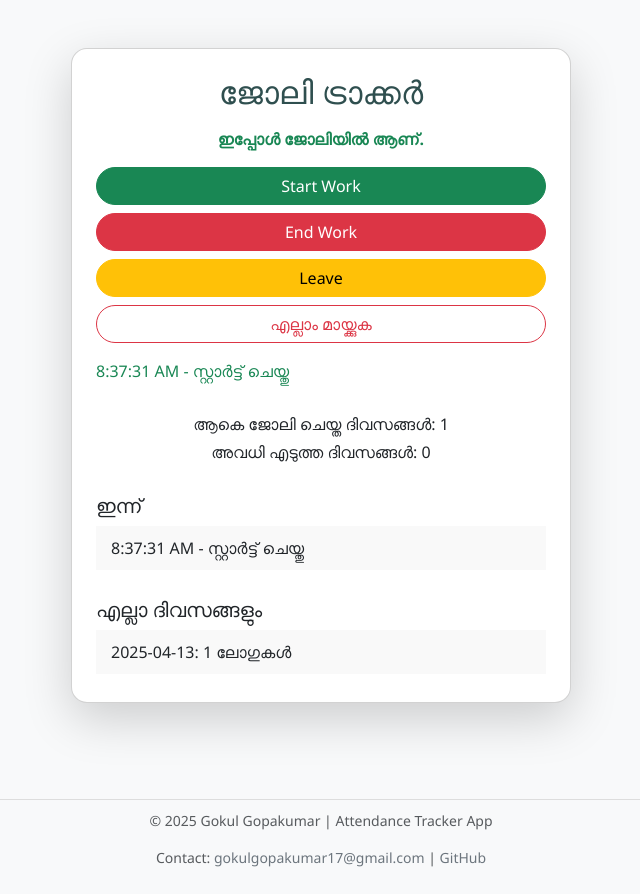
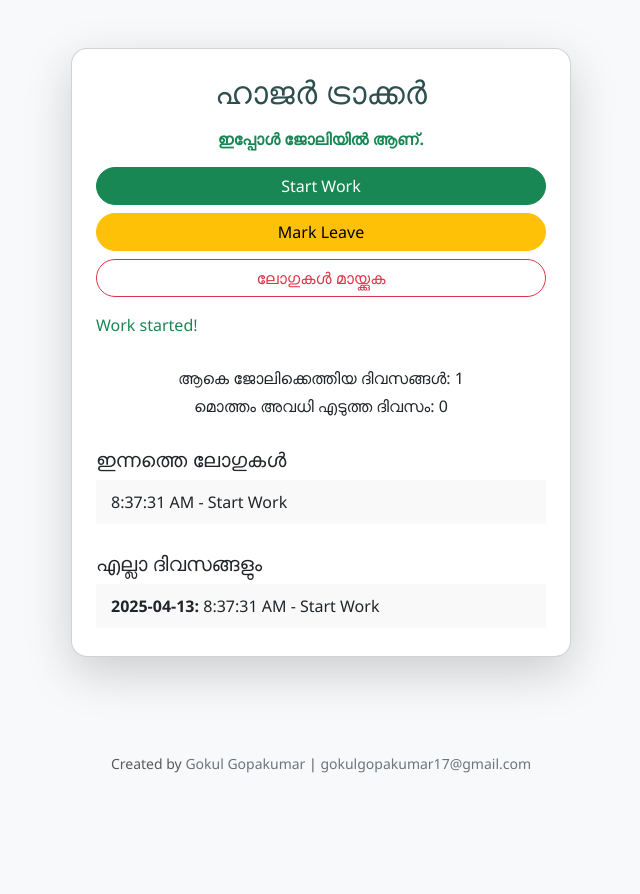
Before and after one commit to gokulg17/AttendanceTracker, a plain HTML site: page index.html in a window 1280 px wide. Both pictures are taken after a click on the button "Start Work". Shown: the whole page, without its empty margins (319-959 px from the left). After the commit the page ends 800 px from the top, so only its background shows below. Drawn offline with nearby package versions, Linux system fonts and the light colour scheme.

Commit message:
Add files via upload

```diff
--- a/index.html
+++ b/index.html
@@ -3,32 +3,31 @@
 <head>
   <meta charset="UTF-8" />
   <meta name="viewport" content="width=device-width, initial-scale=1" />
-  <title>ജോലി ട്രാക്കർ</title>
-  <link rel="stylesheet" href="https://cdn.jsdelivr.net/npm/bootstrap@5.3.3/dist/css/bootstrap.min.css" />
+  <title>ഹാജർ ട്രാക്കർ</title>
+  <link href="https://cdn.jsdelivr.net/npm/bootstrap@5.3.3/dist/css/bootstrap.min.css" rel="stylesheet" />
   <link rel="stylesheet" href="style.css" />
 </head>
 <body class="bg-light">
   <div class="container py-5">
     <div class="card shadow-lg p-4 rounded-4 mx-auto" style="max-width: 500px;">
-      <h2 class="text-center mb-3">ജോലി ട്രാക്കർ</h2>
+      <h2 class="text-center mb-3">ഹാജർ ട്രാക്കർ</h2>
       <p id="status" class="fw-semibold text-center text-success"></p>
 
       <div class="d-grid gap-2 mb-3">
-        <button class="btn btn-success rounded-pill" onclick="logAction('Start Work')">Start Work</button>
-        <button class="btn btn-danger rounded-pill" onclick="logAction('End Work')">End Work</button>
-        <button class="btn btn-warning rounded-pill" onclick="logAction('Emergency Leave')">Leave</button>
-        <button class="btn btn-outline-danger rounded-pill" onclick="clearLogs()">എല്ലാം മായ്ക്കുക</button>
+        <button class="btn btn-success rounded-pill" onclick="startWork()">Start Work</button>
+        <button class="btn btn-warning rounded-pill" onclick="markLeave()">Mark Leave</button>
+        <button class="btn btn-outline-danger rounded-pill" onclick="clearLogs()">ലോഗുകൾ മായ്ക്കുക</button>
       </div>
 
       <p class="text-success text-center" id="message"></p>
 
       <div class="mt-3 text-center">
-        <h6>ആകെ ജോലി ചെയ്ത ദിവസങ്ങൾ: <span id="totalDays">0</span></h6>
-        <h6>അവധി എടുത്ത ദിവസങ്ങൾ: <span id="totalLeaves">0</span></h6>
+        <h6>ആകെ ജോലിക്കെത്തിയ ദിവസങ്ങൾ: <span id="totalDays">0</span></h6>
+        <h6>മൊത്തം അവധി എടുത്ത ദിവസം: <span id="totalLeaves">0</span></h6>
       </div>
 
       <div class="mt-4">
-        <h5>ഇന്ന്</h5>
+        <h5>ഇന്നത്തെ ലോഗുകൾ</h5>
         <ul class="list-group list-group-flush" id="todayLog"></ul>
       </div>
 
@@ -39,18 +38,11 @@
     </div>
   </div>
 
+  <footer class="text-center mt-5 text-muted small">
+    Created by <a href="https://github.com/gokulg17" target="_blank">Gokul Gopakumar</a> |
+    <a href="mailto:gokulgopakumar17@gmail.com">gokulgopakumar17@gmail.com</a>
+  </footer>
+
   <script src="script.js"></script>
-  <footer class="text-center mt-5 text-muted small">
-  <p>&copy; <span id="year"></span> Gokul Gopakumar | Attendance Tracker App</p>
-  <p>
-    Contact: <a href="mailto:gokulgopakumar17@gmail.com">gokulgopakumar17@gmail.com</a> |
-    <a href="https://github.com/gokulg17" target="_blank">GitHub</a>
-  </p>
-</footer>
-
-<script>
-  // Set current year in footer
-  document.getElementById("year").textContent = new Date().getFullYear();
-</script>
 </body>
 </html>
--- a/script.js
+++ b/script.js
@@ -1,6 +1,5 @@
 function getTodayKey() {
-  const today = new Date();
-  return today.toISOString().split('T')[0];
+  return new Date().toISOString().split('T')[0];
 }
 
 function getLogs() {
@@ -11,56 +10,6 @@ function saveLogs(logs) {
   localStorage.setItem("attendanceLogs", JSON.stringify(logs));
 }
 
-function logAction(action) {
-  const logs = getLogs();
-  const todayKey = getTodayKey();
-  logs[todayKey] = logs[todayKey] || [];
-
-  const todayLogs = logs[todayKey];
-
-  if (action === "Start Work" && todayLogs.find(log => log.action === "Start Work")) {
-    showMessage("ഇന്ന് ഇതിനകം സ്റ്റാർട്ട് ചെയ്‌തു!", "danger");
-    return;
-  }
-
-  if (action === "End Work") {
-    if (!todayLogs.find(log => log.action === "Start Work")) {
-      showMessage("ആദ്യം സ്റ്റാർട്ട് ചെയ്യണം!", "danger");
-      return;
-    }
-    if (todayLogs.find(log => log.action === "End Work")) {
-      showMessage("ഇന്ന് ഇതിനകം എന്റ് ചെയ്‌തു!", "danger");
-      return;
-    }
-  }
-
-  if (action === "Emergency Leave" && todayLogs.find(log => log.action === "Emergency Leave")) {
-    showMessage("ഇന്ന് ഇതിനകം അവധി എടുത്തു!", "danger");
-    return;
-  }
-
-  const now = new Date();
-  todayLogs.push({
-    action,
-    time: now.toLocaleTimeString()
-  });
-
-  logs[todayKey] = todayLogs;
-  saveLogs(logs);
-
-  const actionMap = {
-    "Start Work": "സ്റ്റാർട്ട് ചെയ്തു",
-    "End Work": "എന്റ് ചെയ്തു",
-    "Emergency Leave": "അവധിയിലായി"
-  };
-
-  showMessage(`${now.toLocaleTimeString()} - ${actionMap[action]}`, "success");
-  updateStatus();
-  renderTodayLog();
-  renderAllDays();
-  updateSummary();
-}
-
 function showMessage(msg, type) {
   const el = document.getElementById("message");
   el.innerText = msg;
@@ -68,110 +17,110 @@ function showMessage(msg, type) {
   setTimeout(() => el.innerText = "", 4000);
 }
 
-function updateStatus() {
+function startWork() {
   const logs = getLogs();
-  const todayKey = getTodayKey();
-  const todayLogs = logs[todayKey] || [];
-  const status = document.getElementById("status");
+  const today = getTodayKey();
+  if (logs._started) {
+    showMessage("Already started work!", "danger");
+    return;
+  }
+  logs._started = true;
+  logs[today] = logs[today] || [];
+  logs[today].push({ action: "Start Work", time: new Date().toLocaleTimeString() });
+  saveLogs(logs);
+  showMessage("Work started!", "success");
+  update();
+}
 
-  const started = todayLogs.find(log => log.action === "Start Work");
-  const ended = todayLogs.find(log => log.action === "End Work");
+function markLeave() {
+  const logs = getLogs();
+  const today = getTodayKey();
+  logs[today] = [{ action: "Leave", time: new Date().toLocaleTimeString() }];
+  saveLogs(logs);
+  showMessage("Leave marked for today", "warning");
+  update();
+}
 
-  if (started && !ended) {
-    status.innerText = "ഇപ്പോൾ ജോലിയിൽ ആണ്.";
-    status.classList.add("text-success");
-  } else if (started && ended) {
-    status.innerText = "ഇന്ന് ജോലി അവസാനിച്ചു.";
-    status.classList.remove("text-success");
-  } else {
-    status.innerText = "ഇന്ന് ജോലി ആരംഭിച്ചിട്ടില്ല.";
-    status.classList.remove("text-success");
+function clearLogs() {
+  if (confirm("ലോഗുകൾ മായ്ക്കണോ?")) {
+    localStorage.removeItem("attendanceLogs");
+    update();
+    showMessage("എല്ലാ ലോഗുകളും മായ്ച്ചു.", "danger");
   }
 }
 
-function renderTodayLog() {
+function update() {
   const logs = getLogs();
-  const todayKey = getTodayKey();
-  const todayLogs = logs[todayKey] || [];
-  const list = document.getElementById("todayLog");
-  list.innerHTML = "";
+  const today = getTodayKey();
+  const todayLog = logs[today] || [];
 
-  const actionText = {
-    "Start Work": "സ്റ്റാർട്ട് ചെയ്തു",
-    "End Work": "എന്റ് ചെയ്തു",
-    "Emergency Leave": "അവധിയിലായി"
-  };
+  // Handle missed End Work entries for previous days
+  Object.keys(logs).forEach(date => {
+    if (date === "_started") return;
+    const entries = logs[date];
+    const hasStart = entries.some(e => e.action === "Start Work");
+    const hasEnd = entries.some(e => e.action === "End Work");
+    const isLeave = entries.some(e => e.action === "Leave");
+    if (hasStart && !hasEnd && !isLeave && date !== today) {
+      entries.push({ action: "End Work", time: "23:59:59" });
+    }
+  });
 
-  todayLogs.forEach(log => {
+  saveLogs(logs);
+
+  // Update status
+  const status = document.getElementById("status");
+  const started = todayLog.find(e => e.action === "Start Work");
+  const ended = todayLog.find(e => e.action === "End Work");
+  const isLeave = todayLog.find(e => e.action === "Leave");
+
+  if (isLeave) {
+    status.innerText = "ഇന്ന് അവധി.";
+    status.className = "text-warning text-center fw-semibold";
+  } else if (started && !ended) {
+    status.innerText = "ഇപ്പോൾ ജോലിയിൽ ആണ്.";
+    status.className = "text-success text-center fw-semibold";
+  } else if (started && ended) {
+    status.innerText = "ഇന്ന് ജോലി അവസാനിച്ചു.";
+    status.className = "text-muted text-center fw-semibold";
+  } else {
+    status.innerText = "ജോലി ആരംഭിച്ചില്ല.";
+    status.className = "text-danger text-center fw-semibold";
+  }
+
+  // Render today's log
+  const todayList = document.getElementById("todayLog");
+  todayList.innerHTML = "";
+  todayLog.forEach(log => {
     const li = document.createElement("li");
     li.className = "list-group-item";
-    li.textContent = `${log.time} - ${actionText[log.action]}`;
-    list.appendChild(li);
+    li.textContent = `${log.time} - ${log.action}`;
+    todayList.appendChild(li);
   });
+
+  // Render all days log
+  const allList = document.getElementById("allDaysLog");
+  allList.innerHTML = "";
+
+  let totalDays = 0;
+  let totalLeaves = 0;
+
+  Object.keys(logs).sort().forEach(date => {
+    if (date === "_started") return;
+    const dayLogs = logs[date];
+    const isLeave = dayLogs.find(log => log.action === "Leave");
+    const hasWork = dayLogs.find(log => log.action === "Start Work");
+    if (hasWork) totalDays++;
+    if (isLeave) totalLeaves++;
+
+    const li = document.createElement("li");
+    li.className = "list-group-item";
+    li.innerHTML = `<strong>${date}:</strong> ${dayLogs.map(log => `${log.time} - ${log.action}`).join(', ')}`;
+    allList.appendChild(li);
+  });
+
+  document.getElementById("totalDays").innerText = totalDays;
+  document.getElementById("totalLeaves").innerText = totalLeaves;
 }
 
-function renderAllDays() {
-  const logs = getLogs();
-  const dates = Object.keys(logs).sort();
-  const list = document.getElementById("allDaysLog");
-  list.innerHTML = "";
-
-  dates.forEach(date => {
-    const li = document.createElement("li");
-    li.className = "list-group-item";
-    li.textContent = `${date}: ${logs[date].length} ലോഗുകൾ`;
-    list.appendChild(li);
-  });
-}
-
-function updateSummary() {
-  const logs = getLogs();
-  let workDays = 0;
-  let leaveDays = 0;
-
-  Object.values(logs).forEach(entries => {
-    const hasStart = entries.some(e => e.action === "Start Work");
-    const hasLeave = entries.some(e => e.action === "Emergency Leave");
-    if (hasLeave) leaveDays++;
-    else if (hasStart) workDays++;
-  });
-
-  document.getElementById("totalDays").textContent = workDays;
-  document.getElementById("totalLeaves").textContent = leaveDays;
-}
-
-function clearLogs() {
-  if (confirm("എല്ലാം മായ്ക്കണോ?")) {
-    localStorage.removeItem("attendanceLogs");
-    updateStatus();
-    renderTodayLog();
-    renderAllDays();
-    updateSummary();
-    showMessage("എല്ലാം മായ്ച്ചു.", "danger");
-  }
-}
-
-function autoEndWorkIfMissed() {
-  const logs = getLogs();
-  const todayKey = getTodayKey();
-  const todayLogs = logs[todayKey] || [];
-
-  const hasStart = todayLogs.find(log => log.action === "Start Work");
-  const hasEnd = todayLogs.find(log => log.action === "End Work");
-
-  if (hasStart && !hasEnd) {
-    todayLogs.push({
-      action: "End Work",
-      time: "00:00:00"
-    });
-    logs[todayKey] = todayLogs;
-    saveLogs(logs);
-    showMessage("മിഡ്നൈറ്റിൽ ജോലി അവസാനിച്ചു (ഓട്ടോമാറ്റിക്).", "warning");
-  }
-}
-
-autoEndWorkIfMissed();
-updateStatus();
-renderTodayLog();
-renderAllDays();
-updateSummary();
+update();
--- a/style.css
+++ b/style.css
@@ -20,14 +20,6 @@ button {
   padding: 10px 15px;
 }
 
-footer {
-  padding: 10px 0;
-  border-top: 1px solid #ddd;
-  margin-top: 40px;
-  color: #6c757d;
-  font-size: 0.9rem;
-}
-
 footer a {
   color: #6c757d;
   text-decoration: none;
@@ -35,5 +27,4 @@ footer a {
 
 footer a:hover {
   text-decoration: underline;
-  color: #343a40;
 }
```
